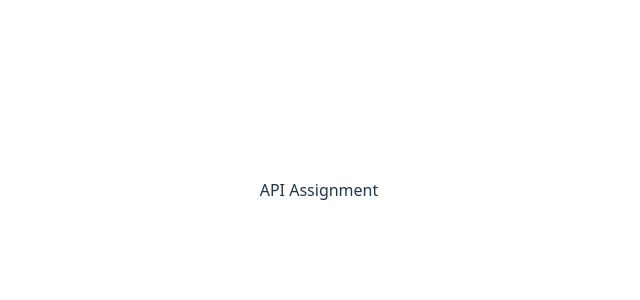
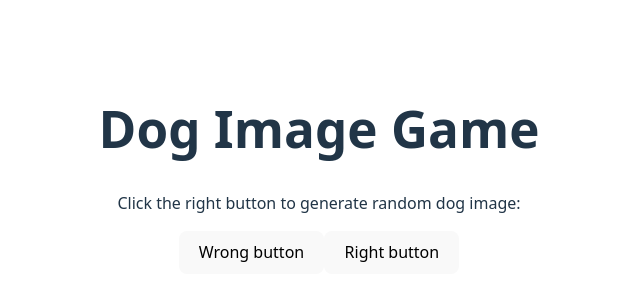
Before and after one commit to lelletocka/react-minigame-p2, a React (Vite) app in the folder mini-game/: page / in a window 1280 px wide. Shown: the part 210-510 px from the top of the page, without its empty margins (321-961 px from the left). Built offline with nearby package versions, Linux system fonts and the light colour scheme; no server answers.

Commit message:
try different approaches for game functionality

```diff
--- a/mini-game/src/components/API.jsx
+++ b/mini-game/src/components/API.jsx
@@ -1,23 +1,15 @@
-import React from "react";
+import React, { use } from "react";
 import { useEffect, useState } from "react";
 
 const API = () => {
-    /* -----lesson template----- */
-    /*const fetchData = async () => {
-        try {
-            const response = await fetch(
-                ""
-            );
-            const data = await response.json();
-            console.log(data);
-        } catch (error) {
-            console.log("Error fetching data:", error);
-        }
-    };*/
 
+    const [dogImage, setDogImage] = useState({});
+    const resultText = [
+        {wrong: "You clicked the wrong button! You lost! Try again!"},
+        {right: "You clicked the right button! You won! Here is a dog image:"},
+    ];
 
-
-    /* -----test----- */
+    /*const [] = useState(false);*/
 
     const fetchData = async () => {
         try {
@@ -25,24 +17,53 @@ const API = () => {
                 "https://dog.ceo/api/breeds/image/random"
             );
             const data = await response.json();
+            setDogImage(data);
             console.log(data);
         } catch (error) {
             console.log("Error fetching data:", error);
         }
     };
 
+    const [generateText, setGenerateText] = useState("");
+
+    /*const generateDogImage = () => {
+        fetchData();
+
+    };*/
+
+
+    const [youLost, setYouLost] = useState(false);
+
+    const [youWon, setYouWon] = useState(false);
+
+    const clickWrong = () => {
+        setYouLost(true);
+        setYouWon(false);
+        /*setGenerateText(resultText.wrong);*/
+    };
+    const clickRight = () => {
+        setYouWon(true);
+        setYouLost(false);
+        /*setGenerateText(resultText.right);*/
+        fetchData();
+    };
 
 
 
-    /* ----- */
-
-    useEffect(() => {
-        fetchData();
-    }, []);
+    return (
+        <div>
+            <h1>Dog Image Game</h1>
+            <p>Click the right button to generate random dog image:</p>
+            <button onClick={clickWrong}>Wrong button</button>
+            <button onClick={clickRight}>Right button</button>
 
 
-    return <div>API Assignment</div>
 
+            <p></p>
+            <img src={dogImage.message}/>
+
+        </div>
+    );
 };
 
 
```
